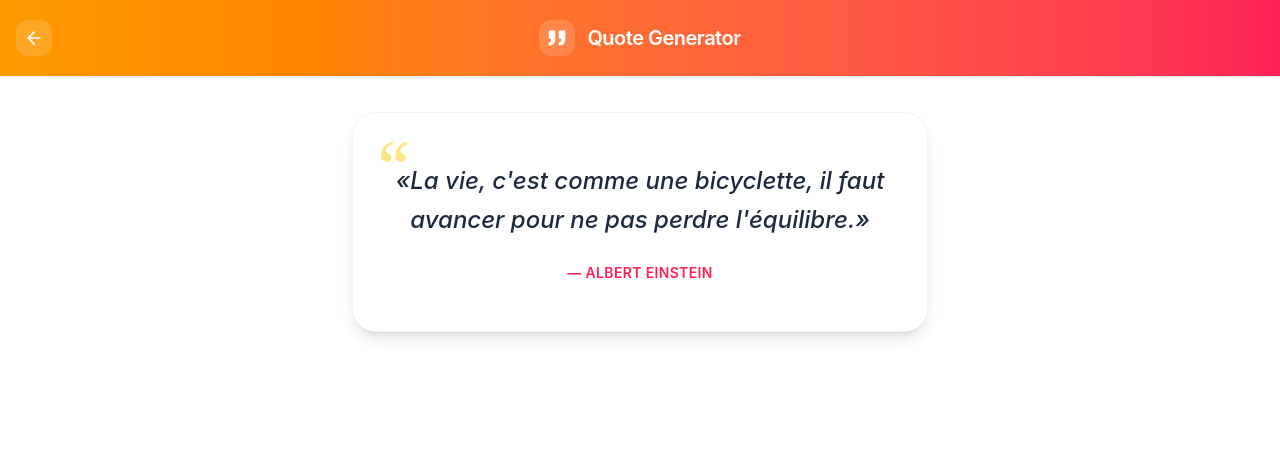
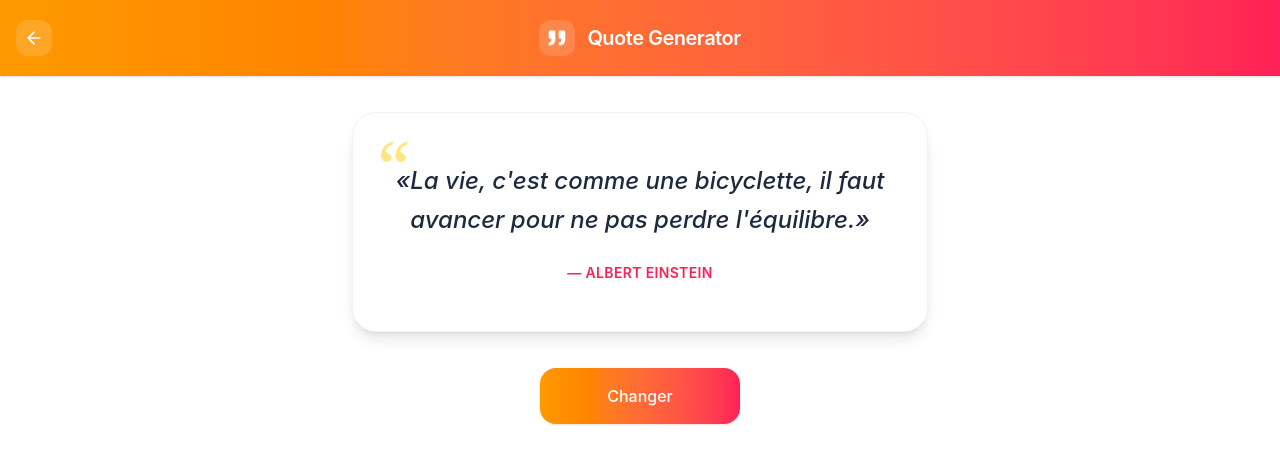
Before and after one commit to Mikat63/todo-list-react, a React (Vite) app: page /QuoteGenerator in a window 1280 px wide. Shown: the top 464 px of the page. Built offline with nearby package versions, Linux system fonts and the light colour scheme.

Commit message:
COMPLETED: quoteGenerator finish

```diff
--- a/src/components/QuoteGenerator/QuoteGenerator.jsx
+++ b/src/components/QuoteGenerator/QuoteGenerator.jsx
@@ -2,6 +2,7 @@ import { useNavigate } from "react-router-dom";
 import Header from "../Header/Header";
 import { useState } from "react";
 import QuoteCard from "../QuoteCard/QuoteCard";
+import Button from "../Button/Button";
 
 function QuoteGenerator() {
   const [quotes, setQuotes] = useState([
@@ -30,11 +31,10 @@ function QuoteGenerator() {
     },
   ]);
 
+  const [generateRandomQuote, setGenerateRandomQuote] = useState(0);
+
   // for back home since Header component
   const navigate = useNavigate();
-
-  // quote index to show
-  const currentQuoteIndex = 0;
 
   return (
     <>
@@ -55,10 +55,19 @@ function QuoteGenerator() {
         title="Quote Generator"
       />
 
-      <main className="flex flex-col p-9">
+      <main className="flex flex-col p-9 items-center gap-9">
         <QuoteCard
-          quote={quotes[currentQuoteIndex].quote}
-          author={quotes[currentQuoteIndex].author}
+          quote={quotes[generateRandomQuote].quote}
+          author={quotes[generateRandomQuote].author}
+        />
+
+        <Button
+          type="button"
+          cssClass="w-[200px] bg-linear-to-r from-amber-500 to-rose-500 rounded-2xl shadow-sm px-6 py-4 font-medium text-white transition-all hover:shadow-lg hover:-translate-y-0.5 focus:outline-none focus:ring-2 focus:ring-indigo-300 focus:scale-105 cursor-pointer"
+          title="Changer"
+          onClick={() =>
+            setGenerateRandomQuote(Math.floor(Math.random() * quotes.length))
+          }
         />
       </main>
     </>
```
